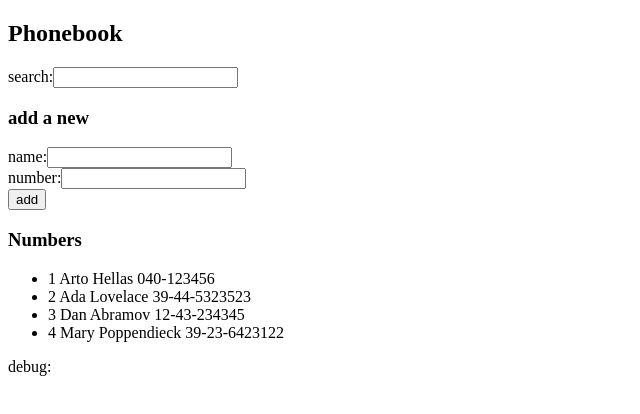
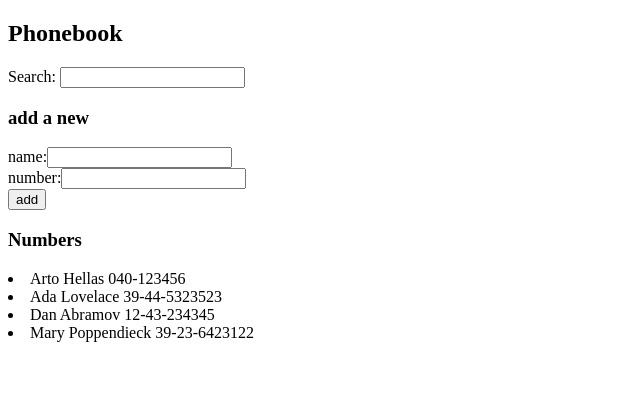
Before and after one commit to hdahlber/fullstackopen2022, a React (Create React App) app in the folder part2/phonebook/: page / in a window 1280 px wide. Shown: the top 414 px of the page, without its empty margins (0-640 px from the left). Built offline with nearby package versions, Linux system fonts and the light colour scheme; the HTML template or start-up script is replaced by a standard one.

Commit message:
done with ->2.10

```diff
--- a/part2/phonebook/src/App.js
+++ b/part2/phonebook/src/App.js
@@ -1,5 +1,8 @@
-import { useState } from 'react'
+import React, { useState } from 'react'
+import PersonForm from "./components/PersonForm";
 import Person from "./components/Person";
+import Persons from "./components/Persons";
+import Filter from "./components/Filter";
 
 
 
@@ -11,9 +14,9 @@ const App = () => {
         { name: 'Dan Abramov', number: '12-43-234345', id: 3 },
         { name: 'Mary Poppendieck', number: '39-23-6423122', id: 4 }
     ])
-    const [newName, setNewName] = useState('')
+    const [newName, setNewName] = useState("")
     const [newNumber,setNewNumber] =useState("")
-    const [newSearchName,setSearchName] =useState("")
+    const [newFilter,setFilter] =useState("")
 
 
     const addPerson = (event) => {
@@ -24,6 +27,7 @@ const App = () => {
             window.alert(`${newName} is already added to phonebook`);
         }
         else {
+
             const personObject = {
                 name: newName,
                 number: newNumber,
@@ -31,60 +35,49 @@ const App = () => {
 
 
             }
+            console.log(personObject)
+            setPersons(persons.concat(personObject))
+            //console.log(persons)
+            setNewName("")
+            setNewNumber("")
 
-            setPersons(persons.concat(personObject))
-            setNewName('')
-            setNewNumber("")
+
         }
     }
 
-    const searchNames = persons.filter(person => person.name.toLowerCase().includes(newSearchName))
+
 
 
     const handleNameChange = (event) => {
-        console.log(event.target.value)
         setNewName(event.target.value)
     }
 
     const handleNumberChange = (event) => {
-        console.log(event.target.value)
         setNewNumber(event.target.value)
     }
     const handleSearchChange = (event) => {
-        console.log(event.target.value)
-        setSearchName(event.target.value)
+        setFilter(event.target.value)
     }
 
     return (
         <div>
             <h2>Phonebook</h2>
-            <div>
-                search:<input value={newSearchName}
-                onChange={handleSearchChange}/>
-            </div>
+            <Filter value={newFilter} onChange={handleSearchChange} />
+
+
+
             <h3>add a new</h3>
-            <form onSubmit={addPerson}>
-               <div>
-                   name:<input value={newName}
-                   onChange={handleNameChange}/>
-               </div>
-                <div>
-                    number:<input value={newNumber}
-                    onChange={handleNumberChange}/>
-                </div>
-                <div>
-                    <button type="submit">add </button>
-                </div>
-            </form>
+
+            <PersonForm
+                addPerson={addPerson}
+                newName={newName}
+                newNumber={newNumber}
+                handleNameChange={handleNameChange}
+                handleNumberChange={handleNumberChange}
+            />
+
             <h3>Numbers</h3>
-
-            <ul>
-                {searchNames.map(person =>
-                    <Person key={person.name} person={person} />
-                )}
-            </ul>
-
-            <div>debug: {newName}</div>
+            <Persons persons={persons} newFilter={newFilter} />
         </div>
     )
 }
--- a/part2/phonebook/src/components/Filter.js
+++ b/part2/phonebook/src/components/Filter.js
@@ -0,0 +1,11 @@
+import React from 'react';
+
+const Filter = ({ value, onChange }) => {
+    return (
+        <div>
+            Search: <input value={value} onChange={onChange} />
+        </div>
+    );
+};
+
+export default Filter;
--- a/part2/phonebook/src/components/Person.js
+++ b/part2/phonebook/src/components/Person.js
@@ -1,6 +1,6 @@
-const Person = ({ person }) => {
+const Person = ({ id,name,number }) => {
     return (
-        <li>{person.id} {person.name} {person.number}</li>
+        <li>{id} {name} {number}</li>
     )
 }
 
--- /dev/null
+++ b/part2/phonebook/src/components/PersonForm.js
@@ -0,0 +1,25 @@
+
+const PersonForm = ({addPerson,newName,newNumber,handleNameChange, handleNumberChange}) => {
+    return (
+
+        <>
+            <form onSubmit={addPerson}>
+                <div>
+                    name:<input value={newName}
+                                onChange={handleNameChange}/>
+                </div>
+                <div>
+                    number:<input value={newNumber}
+                                  onChange={handleNumberChange}/>
+                </div>
+                <div>
+                    <button type="submit">add </button>
+                </div>
+            </form>
+        </>
+
+    )
+
+}
+
+export default PersonForm
--- a/part2/phonebook/src/components/Persons.js
+++ b/part2/phonebook/src/components/Persons.js
@@ -1,12 +1,13 @@
-import Person from "./Person";
+import React from 'react'
+import Person from './Person'
 
-const Persons = ({ person }) => {
+const Persons = ({ persons, newFilter }) => {
     return (
-        <ul>
-            {searchNames.map(person =>
-                <Person key={person.name} person={person} />
+        <div>
+            {persons.filter(person => person.name.toLowerCase().includes(newFilter.toLowerCase())).map(person =>
+                <Person key={person.id} name={person.name} number={person.number} />
             )}
-        </ul>
+        </div>
     )
 }
 
```
